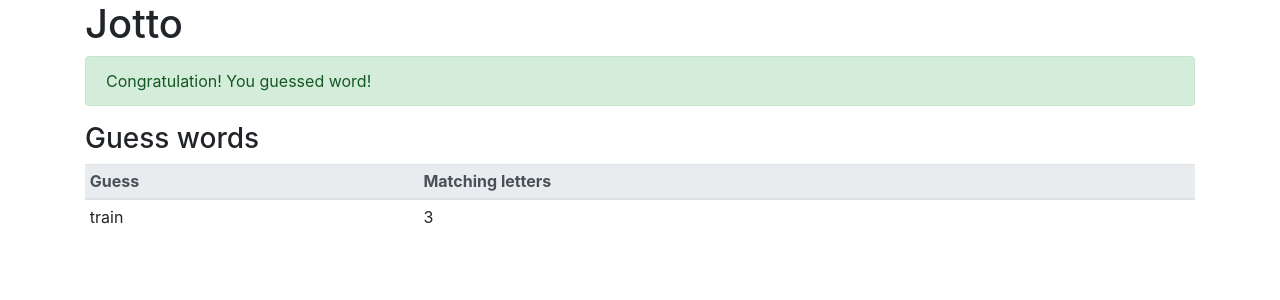
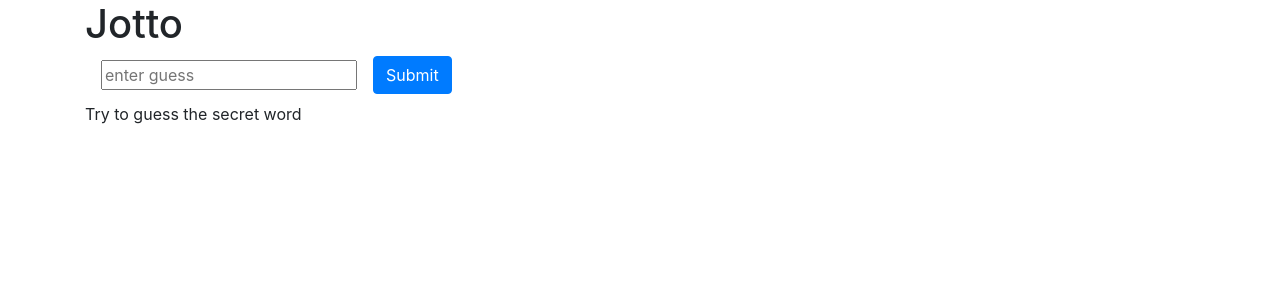
Before and after one commit to VjacheslavZ/react_testing_jest_enzyme, a React (Create React App) app: page / in a window 1280 px wide. Shown: the top 300 px of the page. Built offline with nearby package versions, Linux system fonts and the light colour scheme.

Commit message:
add functional tests

```diff
--- a/src/App.js
+++ b/src/App.js
@@ -2,13 +2,19 @@ import './App.css';
 
 import Congrats from "./Congrats";
 import GuessedWord from "./GuessedWord";
+import Input from "./input";
 
 function App() {
+  const success = false;
+  const secretWord = 'party';
+  const guessedWords = [];
+
   return (
     <div className="container" data-test='component-app'>
       <h1>Jotto</h1>
-      <Congrats success/>
-      <GuessedWord guessedWords={[ { guessedWord: 'train', letterMatchCount: 3 } ]} />
+      <Congrats success={success}/>
+      <Input success={success} secretWord={secretWord} />
+      <GuessedWord guessedWords={guessedWords} />
     </div>
   );
 }
```
Also changed, not shown: 1 other file (tests, documents, lock files or other folders).
